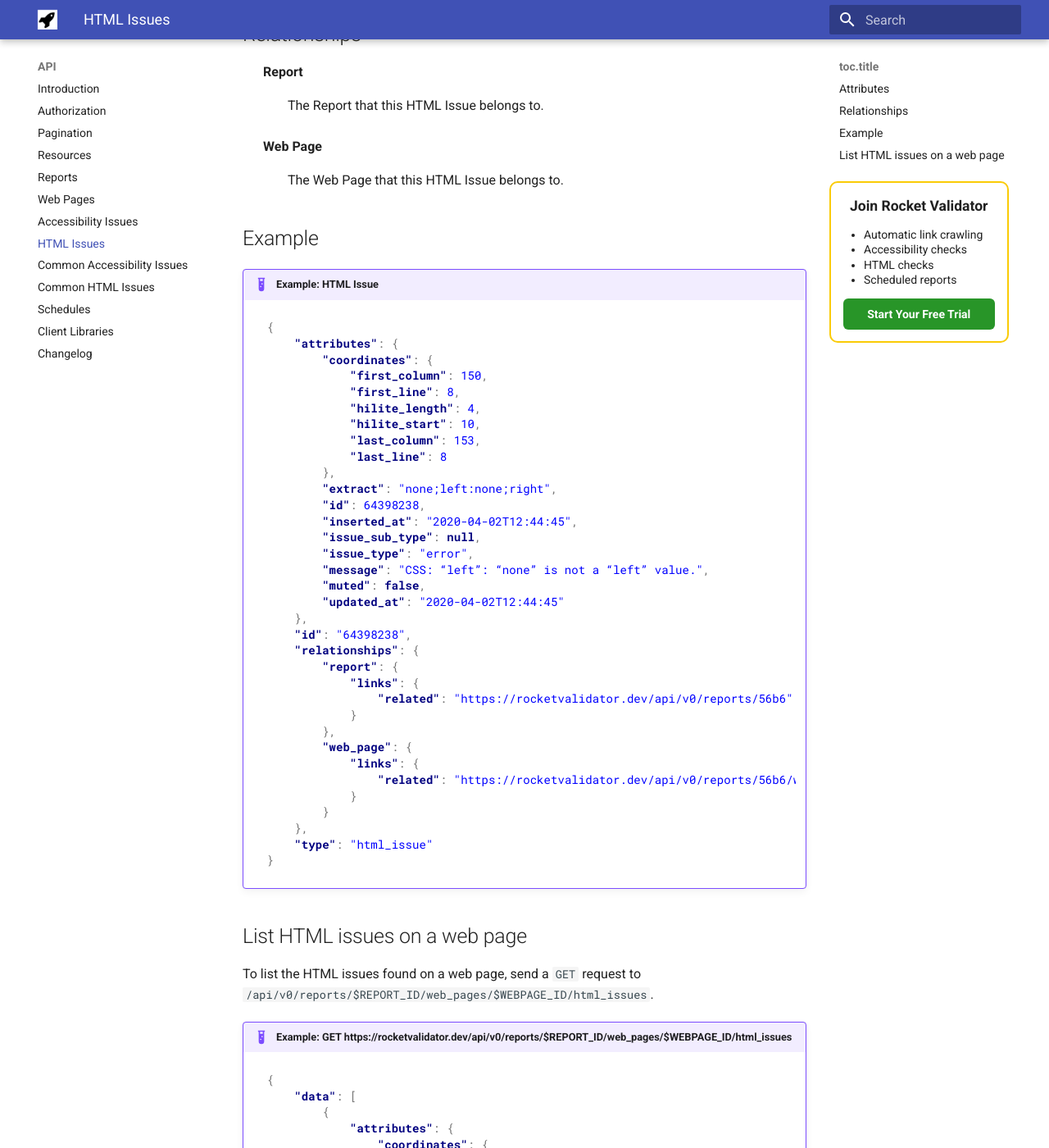
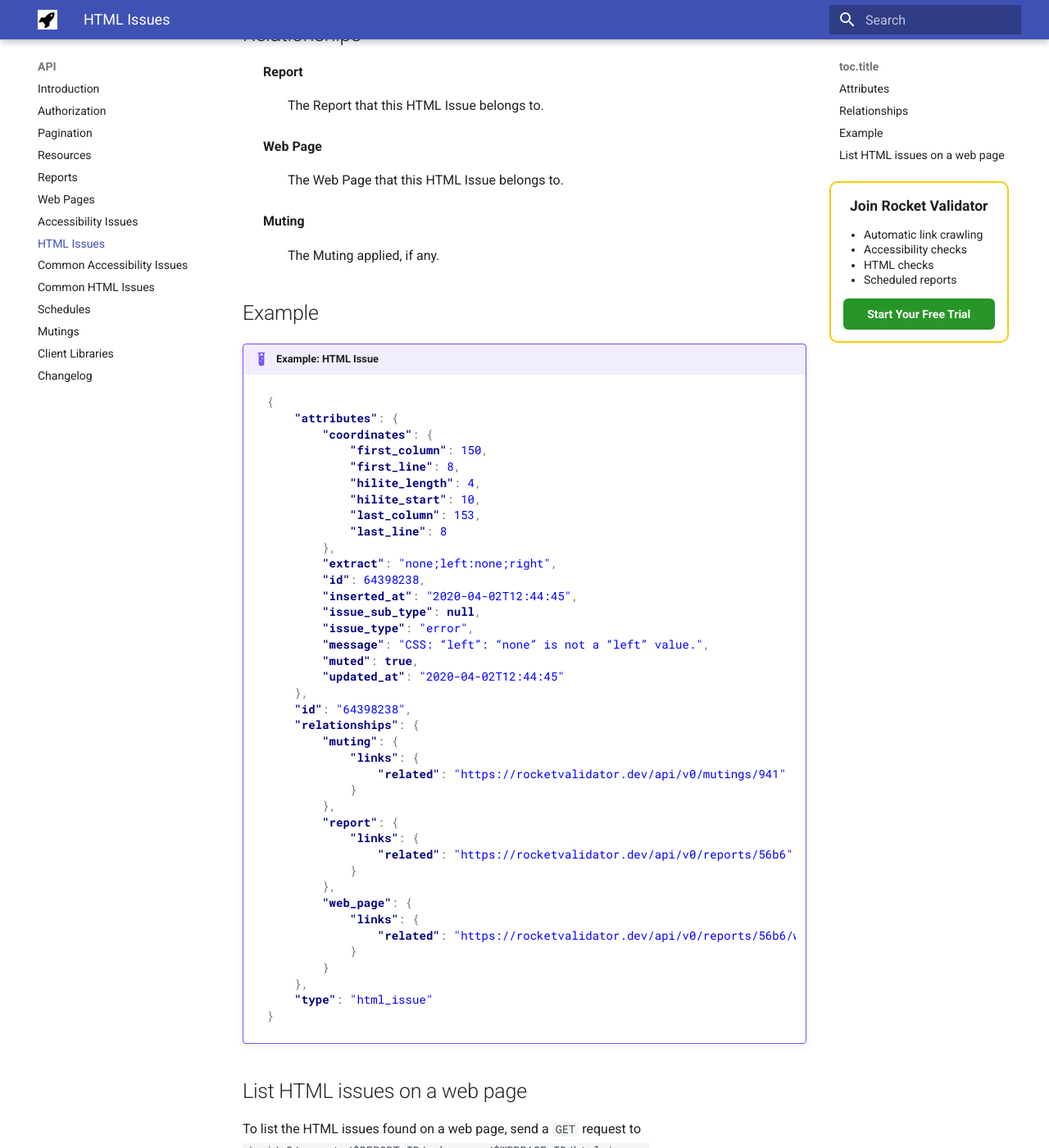
Before and after one commit to rocketvalidator/docs-rocketvalidator, an MkDocs documentation site: the page built from docs/api/html_issues.md, in a window 1280 px wide and 1400 px high, scrolled down 1234 px. Shown: the whole window at 82% size. Built offline with MkDocs 1.6.1 and Material for MkDocs 9.7.7, drawn with Linux system fonts in a browser that asks for light colours; some of the changed text lies outside the part shown.

Commit message:
add Mutings section

```diff
--- a/docs/api/html_issues.md
+++ b/docs/api/html_issues.md
@@ -41,6 +41,9 @@
 
   <dt>Web Page</dt>
   <dd>The Web Page that this HTML Issue belongs to.</dd>
+
+  <dt>Muting</dt>
+  <dd>The Muting applied, if any.</dd>
 </dl>
 
 ## Example
@@ -64,11 +67,16 @@
     		"issue_sub_type": null,
     		"issue_type": "error",
     		"message": "CSS: “left”: “none” is not a “left” value.",
-    		"muted": false,
+    		"muted": true,
     		"updated_at": "2020-04-02T12:44:45"
     	},
     	"id": "64398238",
     	"relationships": {
+    		"muting": {
+    			"links": {
+    				"related": "https://rocketvalidator.dev/api/v0/mutings/941"
+    			}
+    		},
     		"report": {
     			"links": {
     				"related": "https://rocketvalidator.dev/api/v0/reports/56b6"
@@ -114,6 +122,11 @@
                 },
                 "id": "59734815",
                 "relationships": {
+                    "muting": {
+                      "links": {
+                        "related": null
+                      }
+                    },
                     "report": {
                         "links": {
                             "related": "https://rocketvalidator.dev/api/v0/reports/9314c"
@@ -148,6 +161,11 @@
                 },
                 "id": "59734817",
                 "relationships": {
+                    "muting": {
+                      "links": {
+                        "related": null
+                      }
+                    },
                     "report": {
                         "links": {
                             "related": "https://rocketvalidator.dev/api/v0/reports/9314c"
--- a/mkdocs.yml
+++ b/mkdocs.yml
@@ -27,6 +27,7 @@
     - Common Accessibility Issues: api/common_a11y_issues.md
     - Common HTML Issues: api/common_html_issues.md
     - Schedules: api/schedules.md
+    - Mutings: api/mutings.md
     - Client Libraries: api/client-libraries.md
     - Changelog: api/changelog.md
 theme:
```
Also changed, not shown: docs/api/a11y_issues.md (+19 -1 lines), docs/api/changelog.md (+6 -5 lines), docs/api/common_a11y_issues.md (+0 -3 lines), docs/api/mutings.md (added, +93 -0 lines).
